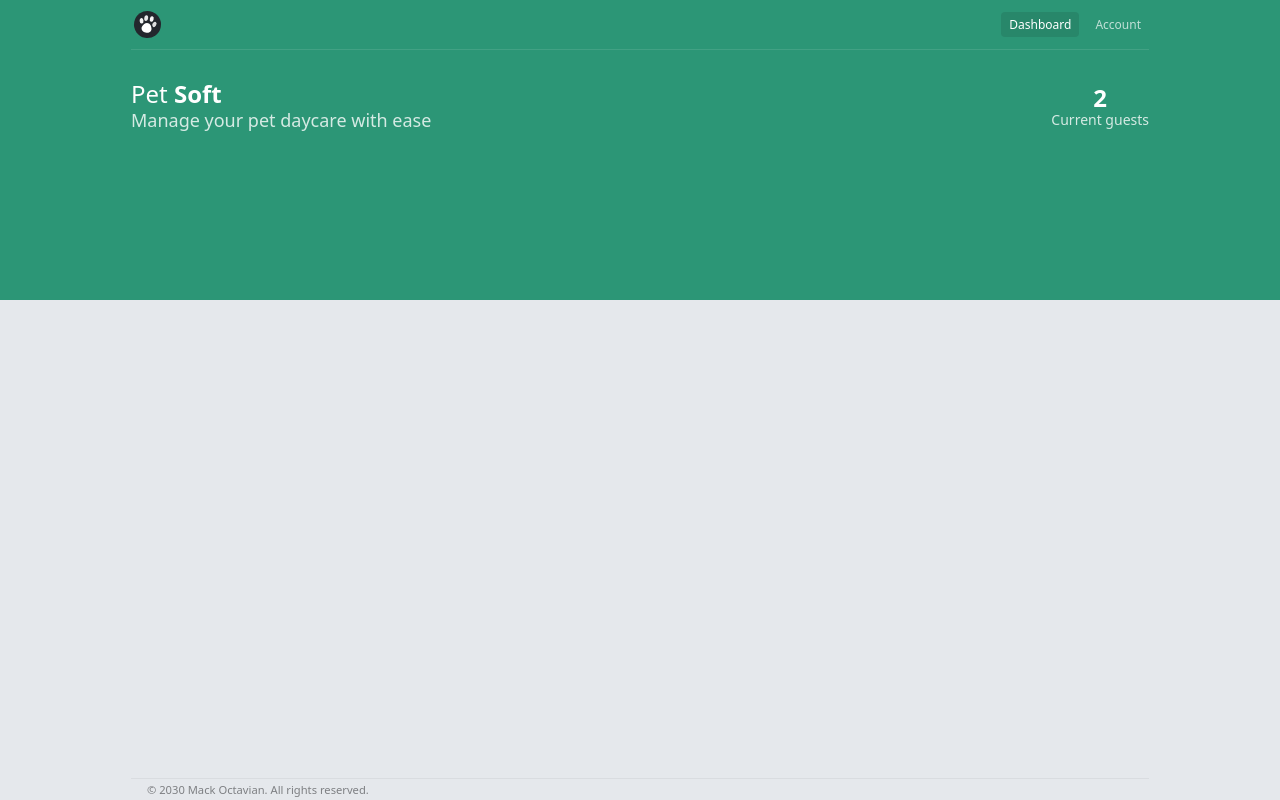
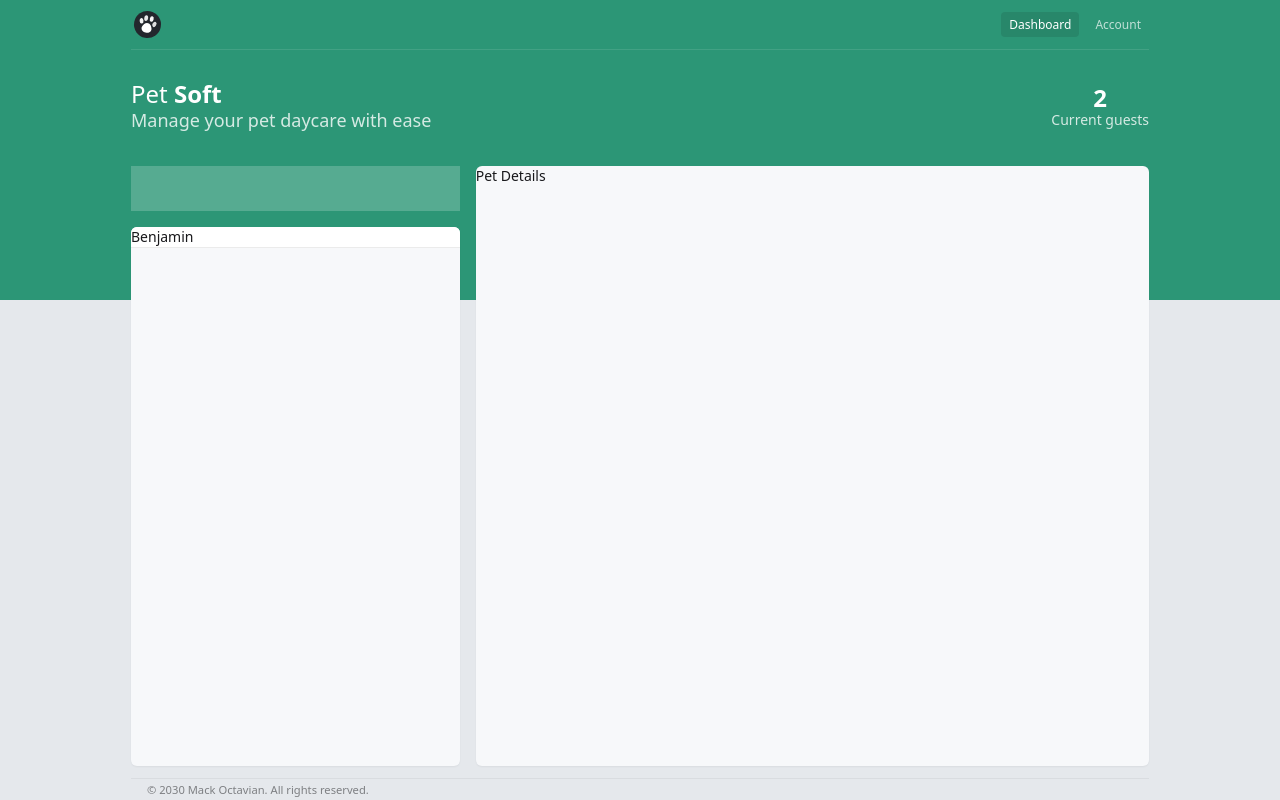
Before and after one commit to mackoctavian/petsoft, a Next.js app: page /app/dashboard in a window 1280 px wide. Built offline with nearby package versions, Linux system fonts and the light colour scheme.

Commit message:
Created a dashboard grid system

```diff
--- a/app/(app)/app/dashboard/page.tsx
+++ b/app/(app)/app/dashboard/page.tsx
@@ -1,4 +1,8 @@
 import Branding from "@/components/branding";
+import ContentBlock from "@/components/content-block";
+import PetDetails from "@/components/pet-details";
+import PetList from "@/components/pet-list";
+import SearchForm from "@/components/search-form";
 import Stats from "@/components/stats";
 import React from "react";
 
@@ -9,6 +13,21 @@
         <Branding />
         <Stats />
       </div>
+      <div className="grid grid-cols-3 grid-rows-[45px_1fr] gap-4 h-[600px]">
+        <div className="row-start-1 row-span-1 col-start-1 col-span-1">
+          <SearchForm />
+        </div>
+        <div className="row-start-2 row-span-full col-start-1 col-span-1">
+          <ContentBlock>
+            <PetList />
+          </ContentBlock>
+        </div>
+        <div className="row-start-1 row-span-full col-start-2 col-span-full">
+          <ContentBlock>
+            <PetDetails />
+          </ContentBlock>
+        </div>
+      </div>
     </main>
   );
 }
--- /dev/null
+++ b/components/content-block.tsx
@@ -0,0 +1,9 @@
+import React, { ReactNode } from "react";
+
+export default function ContentBlock({ children }: { children: ReactNode }) {
+  return (
+    <div className="bg-[#f7f8fa] shadow-sm rounded-md overflow-hidden h-full w-full">
+      {children}
+    </div>
+  );
+}
--- /dev/null
+++ b/components/pet-details.tsx
@@ -0,0 +1,9 @@
+import React from "react";
+
+export default function PetDetails() {
+  return (
+    <section className="h-full w-full">
+      <span>Pet Details</span>
+    </section>
+  );
+}
--- /dev/null
+++ b/components/pet-list.tsx
@@ -0,0 +1,11 @@
+import React from "react";
+
+export default function PetList() {
+  return (
+    <ul className="bg-white border-b border-black/[0.08]">
+      <li>
+        <button>Benjamin</button>
+      </li>
+    </ul>
+  );
+}
--- /dev/null
+++ b/components/search-form.tsx
@@ -0,0 +1,9 @@
+import React from "react";
+
+export default function SearchForm() {
+  return (
+    <form className="w-full h-full">
+      <input className="w-full h-full bg-white/20" />
+    </form>
+  );
+}
```
